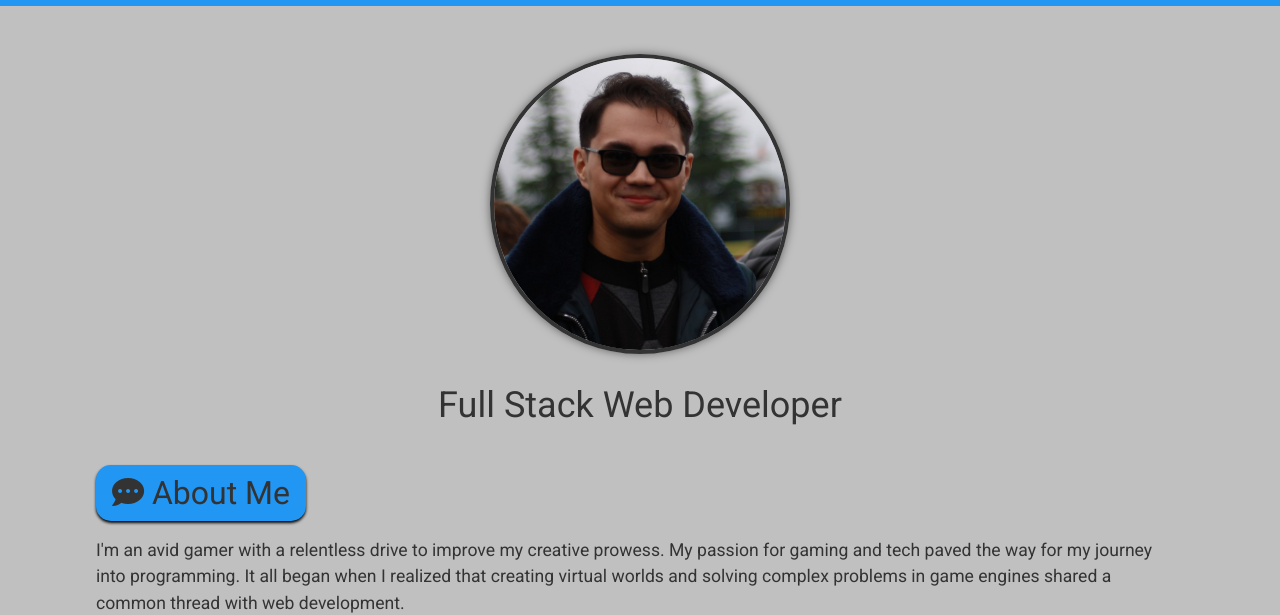
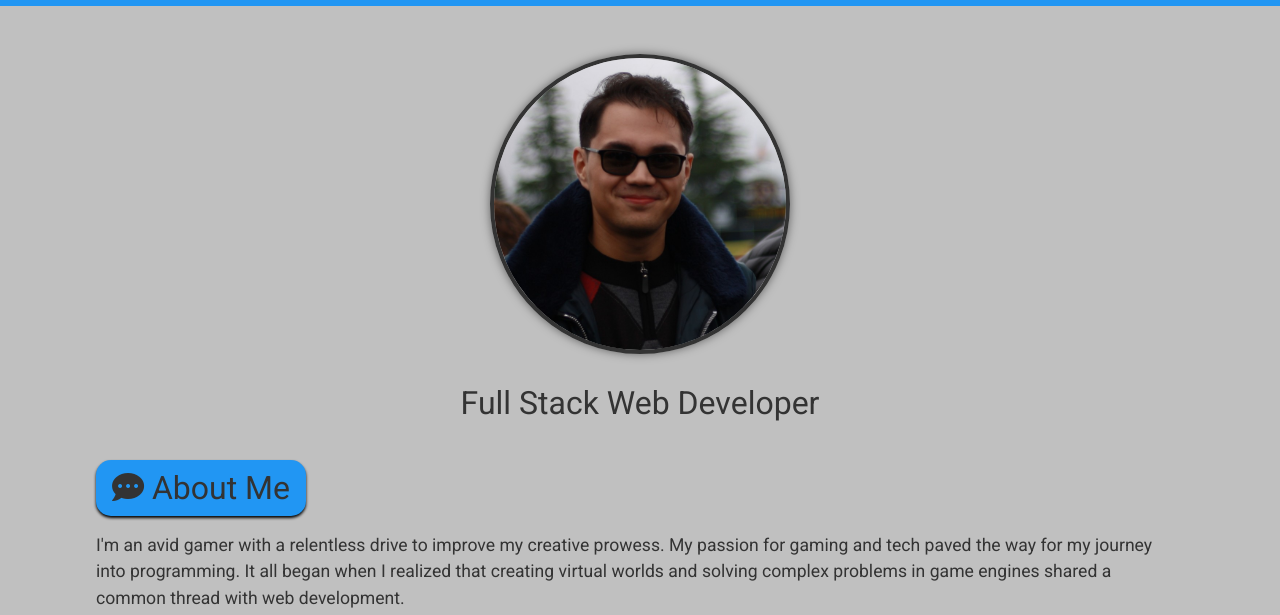
Before and after one commit to jwilferd10/Jonathan-Wilferd-PortfolioForge, a plain HTML site: page index.html in a window 1280 px wide. Shown: the part 191-806 px from the top of the page. Drawn offline with Linux system fonts and the light colour scheme.

Commit message:
Added meta description, improved the title. Changed a header size

```diff
--- a/index.html
+++ b/index.html
@@ -5,7 +5,8 @@
     <meta charset="UTF-8">
     <meta name="viewport" content="width=device-width, initial-scale=1.0">
     <meta http-equiv="X-UA-Compatible" content="ie=edge">
-    <title>Jonathan Wilferd</title>
+    <meta name="description" content="Full Stack Web Developer - Portfolio of Jonathan Wilferd">
+    <title>Jonathan Wilferd - Full Stack Web Developer</title>
     <link rel="stylesheet" href="https://cdnjs.cloudflare.com/ajax/libs/font-awesome/5.11.2/css/all.min.css">
     <link href="https://fonts.googleapis.com/css2?family=Roboto&display=swap" rel="stylesheet">
     <link rel="stylesheet" href="assets/css/style.css">
@@ -37,7 +38,7 @@
       <section id="intro" class="flex-row justify-center pb-4">
         <img src="assets/imgs/SelfPortrait.png" alt="Me" class="selfImg" loading="lazy">
       </section>
-      <h1 class="text-center pb-3">Full Stack Web Developer</h1>
+      <h2 class="text-center pb-3">Full Stack Web Developer</h2>
 
       <!-- About Section -->
       <section class="my-3" id="about">
@@ -129,8 +130,6 @@
             <a href="https://github.com/jwilferd10/Lineup" class="btn mt-auto" target="_blank"><i class="fab fa-github mr-2"></i>View Project on GitHub</a>
           </div>
         </div>
-
-        <p class="text-center pt-2">While these represent some of my most notable work, there's a plethora of equally impressive projects waiting for your exploration on my GitHub page.</p>
       </section>
 
       <!-- Skills Section -->
```
